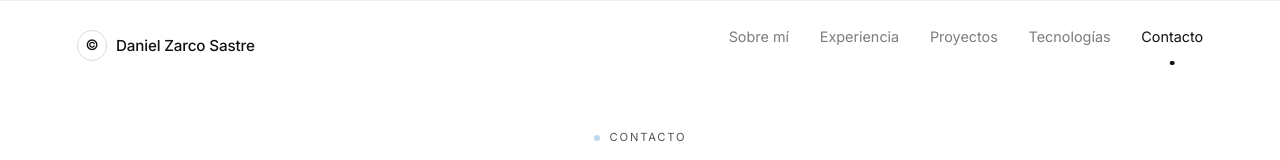
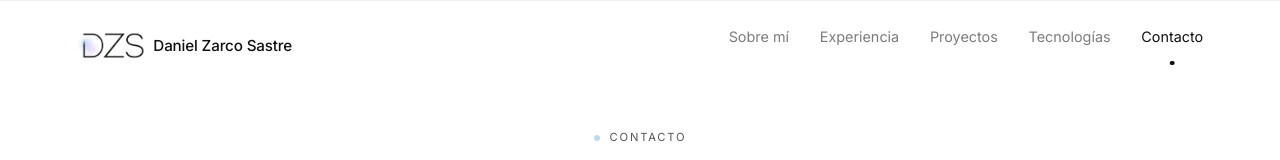
Before and after one commit to Daniel-Zarco/Portfolio, a React (Vite) app: page /contacto in a window 1280 px wide. Shown: the top 160 px of the page. Built offline with nearby package versions, Linux system fonts and the light colour scheme.

Commit message:
Sustituye logo del navbar por el logo DZS (recortado y transparente)

```diff
--- a/src/App.css
+++ b/src/App.css
@@ -224,20 +224,10 @@
   letter-spacing: -0.01em;
 }
 
-.nav-logo-mark {
-  display: inline-grid;
-  place-items: center;
-  width: 1.9rem;
-  height: 1.9rem;
-  border: 1px solid var(--color-border-strong);
-  border-radius: 50%;
-  font-size: 0.9rem;
-  line-height: 1;
-  transition: transform 0.5s var(--ease-smooth);
-}
-
-.nav-logo:hover .nav-logo-mark {
-  transform: rotate(360deg);
+.nav-logo-img {
+  display: block;
+  width: auto;
+  height: 1.7rem;
 }
 
 .nav-links {
--- a/src/components/Header.jsx
+++ b/src/components/Header.jsx
@@ -44,7 +44,13 @@ export default function Header({ isMenuOpen, onToggleMenu }) {
         aria-label="Volver al inicio"
         onClick={go('/')}
       >
-        <span className="nav-logo-mark">©</span>
+        <img
+          src="/dzs-logo.png"
+          alt="DZS"
+          className="nav-logo-img"
+          width="658"
+          height="264"
+        />
         <span className="nav-logo-name">Daniel Zarco Sastre</span>
       </Link>
 
```
Also changed, not shown: public/dzs-logo.png (added).
